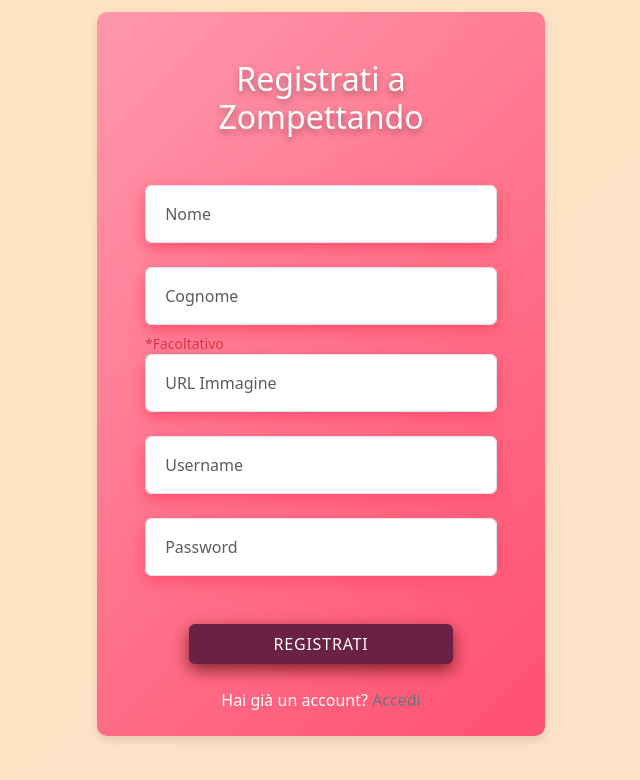
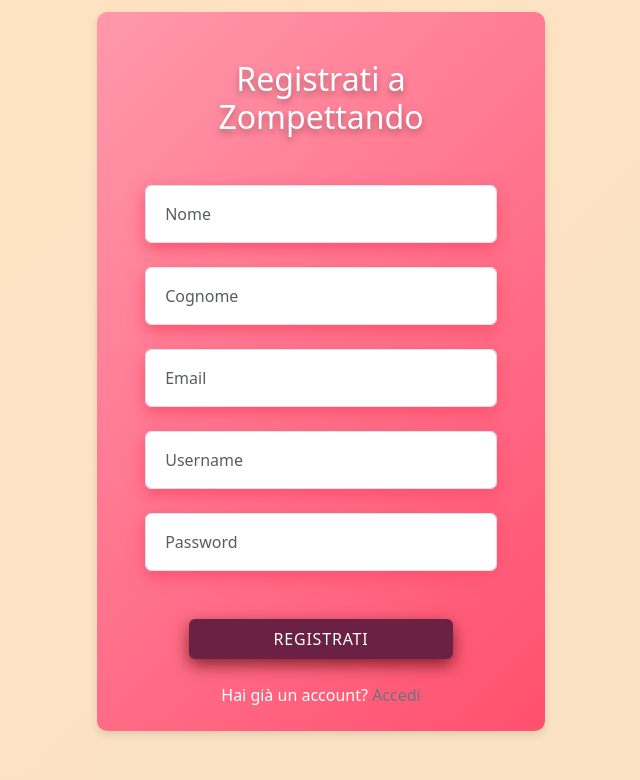
Before and after one commit to Gabri0223/Esame-finale, a React (Vite) app in the folder front-end/: page /registrazione in a window 1280 px wide. Shown: the top 780 px of the page, without its empty margins (319-959 px from the left). Built offline with nearby package versions, Linux system fonts and the light colour scheme; a web font is replaced by a local one.

Commit message:
modifica registrazione

```diff
--- a/front-end/component/NavbarPrincipale.jsx
+++ b/front-end/component/NavbarPrincipale.jsx
@@ -35,7 +35,7 @@ const NavbarPrincipale = () => {
             <img
               className="w-25 "
               src="https://www.zampettando.net/wp-content/uploads/2020/12/cropped-zampettando-blog-logo.png"
-              alt="Arcaplanet.logo"
+              alt="zompettando.logo"
             />
           </Navbar.Brand>
         </div>
@@ -54,10 +54,7 @@ const NavbarPrincipale = () => {
                 />
               </Link>
               {numeroTotale > 0 && (
-                <span
-                  className="position-absolute top-0 start-100 translate-middle badge rounded-pill bg-danger"
-                  style={{ fontSize: "0.7rem" }}
-                >
+                <span className="position-absolute top-0 start-100 translate-middle badge rounded-pill bg-danger piùPiccolo">
                   {numeroTotale}
                 </span>
               )}
--- a/front-end/component/Registrazione.jsx
+++ b/front-end/component/Registrazione.jsx
@@ -10,7 +10,7 @@ const Registrazione = () => {
   const [username, setUsername] = useState("");
   const [password, setPassword] = useState("");
   const [errore, setErrore] = useState("");
-  const [avatar, setAvatar] = useState("");
+  const [email, setEmail] = useState("");
   const navigate = useNavigate();
 
   const handleSubmit = async (e) => {
@@ -24,6 +24,7 @@ const Registrazione = () => {
           nome: nome,
           cognome: cognome,
           username: username,
+          email: email,
           password: password,
           imgUrl: avatar,
         }),
@@ -74,14 +75,12 @@ const Registrazione = () => {
             className="mt-4 form"
             onChange={(e) => setCognome(e.target.value)}
           />
-          <div className="w-100 d-flex mt-2">
-            <small className="text-danger">*Facoltativo</small>
-          </div>
           <Form.Control
-            type="url"
-            placeholder="URL Immagine"
-            className="form"
-            onChange={(e) => setAvatar(e.target.value)}
+            required
+            type="email"
+            placeholder="Email"
+            className="mt-4 form"
+            onChange={(e) => setEmail(e.target.value)}
           />
           <Form.Control
             required
--- a/front-end/src/index.css
+++ b/front-end/src/index.css
@@ -218,11 +218,13 @@ a {
   transform: rotate(341deg);
   transition: transform 0.3s ease;
 }
+
 .sfondoRosa{
     background-color: #F2C99C;
    box-shadow: 0 4px 20px rgba(0, 0, 0, 0.1);
     backdrop-filter: blur(10px);
 }
+
 .contenitoreFotoImmagine{
     width: 80px;
 }
```
